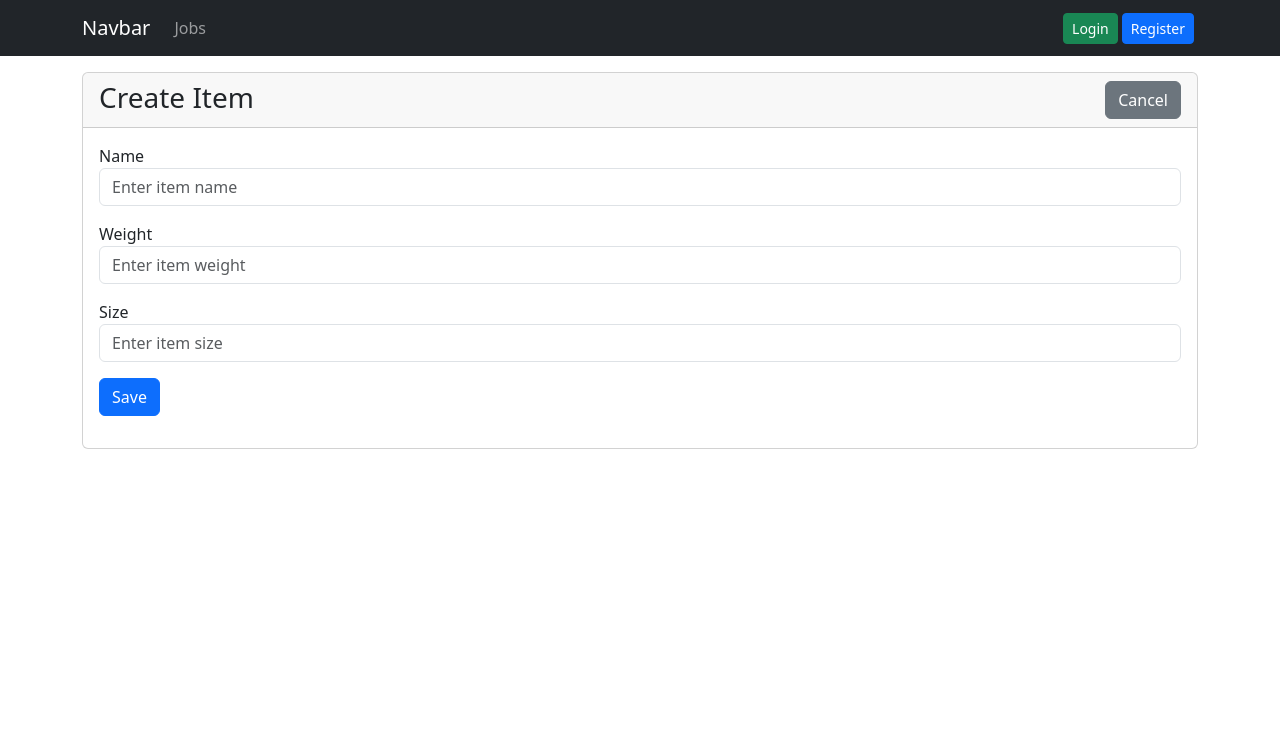
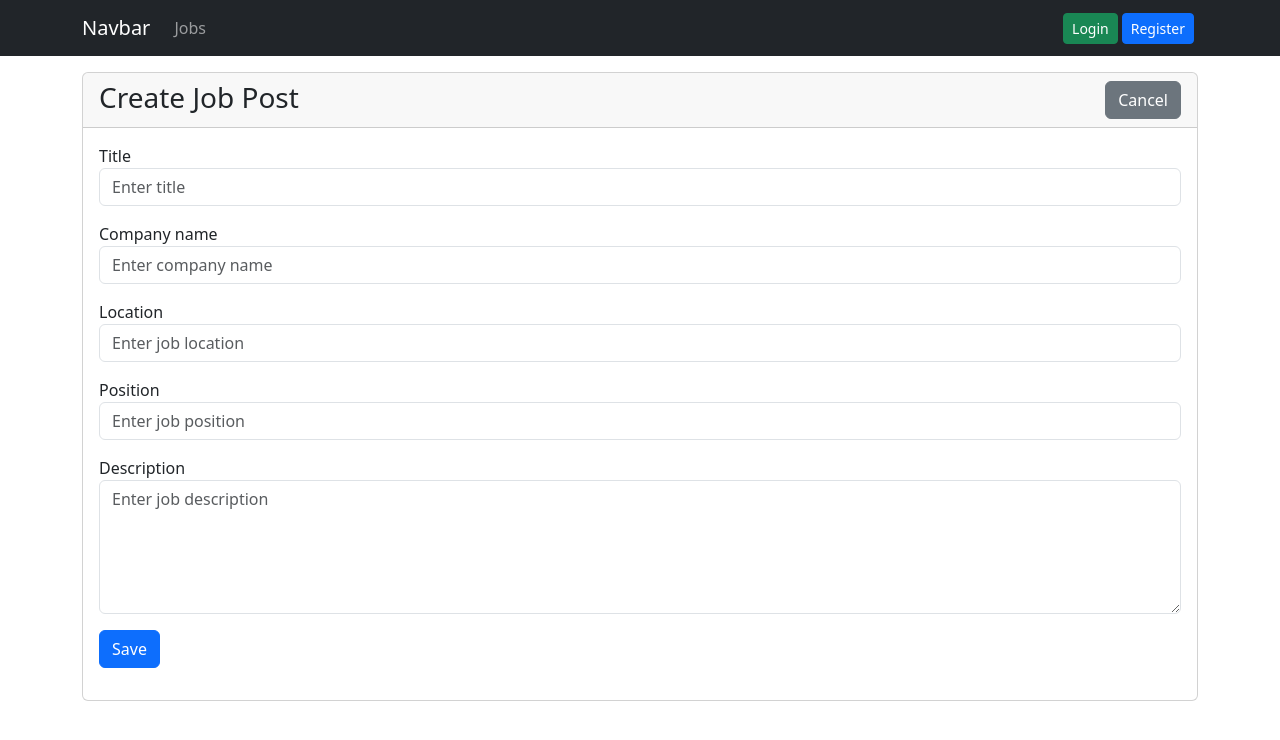
Before and after one commit to nbagonoc/jobFinder-frontend, a React (Vite) app: page /jobs/create in a window 1280 px wide. Shown: the top 740 px of the page. Built offline with nearby package versions, Linux system fonts and the light colour scheme.

Commit message:
working job create.ish

```diff
--- a/src/components/jobs/job_create/JobCreateForm.jsx
+++ b/src/components/jobs/job_create/JobCreateForm.jsx
@@ -2,21 +2,23 @@ import axios from 'axios'
 import { useEffect, useState } from 'react'
 import { useNavigate } from 'react-router-dom'
 
-import { API } from '../../../API'
-import { useGlobalContext } from '../../../hooks/useGlobalContext'
+import { jobsAPI } from '../../../API'
+import { useJobContext } from '../../../hooks/useJobContext'
 
 export const JobCreateForm = () => {
-    const { errors, dispatch } = useGlobalContext()
+    const { errors, dispatch } = useJobContext()
     const [formData, setFormData] = useState({
-        name: '',
-        weight: '',
-        size: '',
+        title: '',
+        company: '',
+        location: '',
+        position: '',
+        description: '',
     })
     const navigate = useNavigate()
 
     useEffect(() => {
-        dispatch({ type: 'CLEAR_ALERT' }) //clear-out/reset any alert messages on globalstate
-    },[dispatch])
+        dispatch({ type: 'CLEANER' })
+    }, [dispatch])
 
     const onChange = (e) => {
         const { name, value } = e.target
@@ -28,17 +30,20 @@ export const JobCreateForm = () => {
 
     const onSubmit = async (e) => {
         e.preventDefault()
-        const item = {
-            name: formData.name,
-            weight: formData.weight,
-            size: formData.size,
+        const job = {
+            title: formData.title,
+            company: formData.company,
+            location: formData.location,
+            position: formData.position,
+            description: formData.description,
         }
 
         try {
-            const response = await axios.post(API, item);
-            const message = response.data.success.message;
+            const response = await axios.post(jobsAPI, job)
+            const message = response.data
+
             dispatch({
-                type: 'CREATE_ITEM',
+                type: 'CREATE_JOB',
                 payload: {
                     alert: {
                         message,
@@ -47,68 +52,113 @@ export const JobCreateForm = () => {
                 },
             })
             navigate('/')
-        } catch (err) {
-            const errors = err.response.data
-            dispatch({ type: 'CREATE_ITEM', payload: errors })
+        } catch (error) {
+            const errors = error.response.data
+            const message = error.response.data.message
+            dispatch({
+                type: 'CREATE_JOB',
+                payload: {
+                    errors,
+                    alert: {
+                        message,
+                        success: false,
+                    },
+                }
+            })
         }
     }
 
     return (
         <form onSubmit={onSubmit}>
-            <div className="mb-3">
-                <label htmlFor="item-name">Name</label>
+            <div className='mb-3'>
+                <label htmlFor='title'>Title</label>
                 <input
-                    id="item-name"
-                    name="name"
-                    autoComplete="off"
-                    type="text"
-                    placeholder="Enter item name"
+                    id='title'
+                    name='title'
+                    autoComplete='off'
+                    type='text'
+                    placeholder='Enter title'
                     className={`form-control ${
-                        errors && errors.name ? 'border-danger' : ''
+                        errors && errors.title ? 'border-danger' : ''
                     }`}
                     onChange={onChange}
-                    value={formData.name}
+                    value={formData.title}
                 />
-                <span className="text-danger">
-                    {errors && errors.name ? errors.name.message : ''}
+                <span className='text-danger'>
+                    {errors && errors.title ? errors.title : ''}
                 </span>
             </div>
-            <div className="mb-3">
-                <label htmlFor="weight">Weight</label>
+            <div className='mb-3'>
+                <label htmlFor='company'>Company name</label>
                 <input
-                    id="weight"
-                    name="weight"
-                    type="text"
-                    placeholder="Enter item weight"
+                    id='company'
+                    name='company'
+                    type='text'
+                    placeholder='Enter company name'
                     className={`form-control ${
-                        errors && errors.weight ? 'border-danger' : ''
+                        errors && errors.company ? 'border-danger' : ''
                     }`}
                     onChange={onChange}
-                    value={formData.weight}
+                    value={formData.company}
                 />
-                <span className="text-danger">
-                    {errors && errors.weight ? errors.weight.message : ''}
+                <span className='text-danger'>
+                    {errors && errors.company ? errors.company : ''}
                 </span>
             </div>
-            <div className="mb-3">
-                <label htmlFor="size">Size</label>
+            <div className='mb-3'>
+                <label htmlFor='location'>Location</label>
                 <input
-                    id="size"
-                    name="size"
-                    type="text"
-                    placeholder="Enter item size"
+                    id='location'
+                    name='location'
+                    type='text'
+                    placeholder='Enter job location'
                     className={`form-control ${
-                        errors && errors.size ? 'border-danger' : ''
+                        errors && errors.location ? 'border-danger' : ''
                     }`}
                     onChange={onChange}
-                    value={formData.size}
+                    value={formData.location}
                 />
-                <span className="text-danger">
-                    {errors && errors.size ? errors.size.message : ''}
+                <span className='text-danger'>
+                    {errors && errors.location ? errors.location : ''}
                 </span>
             </div>
-            <div className="mb-3">
-                <button type="submit" className="btn btn-primary">
+            <div className='mb-3'>
+                <label htmlFor='size'>Position</label>
+                <input
+                    id='position'
+                    name='position'
+                    type='text'
+                    placeholder='Enter job position'
+                    className={`form-control ${
+                        errors && errors.position ? 'border-danger' : ''
+                    }`}
+                    onChange={onChange}
+                    value={formData.position}
+                />
+                <span className='text-danger'>
+                    {errors && errors.position ? errors.position : ''}
+                </span>
+            </div>
+            <div className='mb-3'>
+                <label htmlFor='size'>Description</label>
+                <textarea
+                    id='description'
+                    name='description'
+                    type='text'
+                    placeholder='Enter job description'
+                    rows='5'
+                    className={`form-control ${
+                        errors && errors.description ? 'border-danger' : ''
+                    }`}
+                    onChange={onChange}
+                    value={formData.description}
+                />
+                <span className='text-danger'>
+                    {errors && errors.description ? errors.description : ''}
+                </span>
+            </div>
+            <div className='mb-3'>
+                <button type='submit' className='btn btn-primary'>
                     Save
                 </button>
             </div>
--- a/src/components/jobs/job_create/JobCreateFormContainer.jsx
+++ b/src/components/jobs/job_create/JobCreateFormContainer.jsx
@@ -8,7 +8,7 @@ const JobCreateFormContainer = () => {
         <div className='card-header'>
             <div className='row'>
                 <div className='col-6'>
-                    <h3 className='mb-0'>Create Item</h3>
+                    <h3 className='text-capitalize mb-0'>Create job post</h3>
                 </div>
                 <div className='col-6'>
                     <Link to='/' className='btn btn-secondary float-end'>Cancel</Link>
--- a/src/context/jobs/JobReducer.jsx
+++ b/src/context/jobs/JobReducer.jsx
@@ -1,12 +1,31 @@
 const AuthReducer = (state, action) => {
     switch (action.type) {
+        case 'CREATE_JOB':
+            return {
+                alert: action.payload.alert,
+                errors: action.payload.errors,
+            }
+        case 'EDIT_JOB':
+            return {
+                job: action.payload,
+                alert: action.payload.alert,
+                errors: action.payload.errors,
+            }
         case 'SET_JOB':
             return {
                 job: action.payload.job,
+                alert: action.payload.alert,
             }
         case 'SET_JOBS':
             return {
                 jobs: action.payload.jobs,
+                alert: action.payload.alert,
+            }
+        case 'CLEANER':
+            return {
+                ...state,
+                alert: null,
+                errors: null,
             }
         default:
             return state
```
